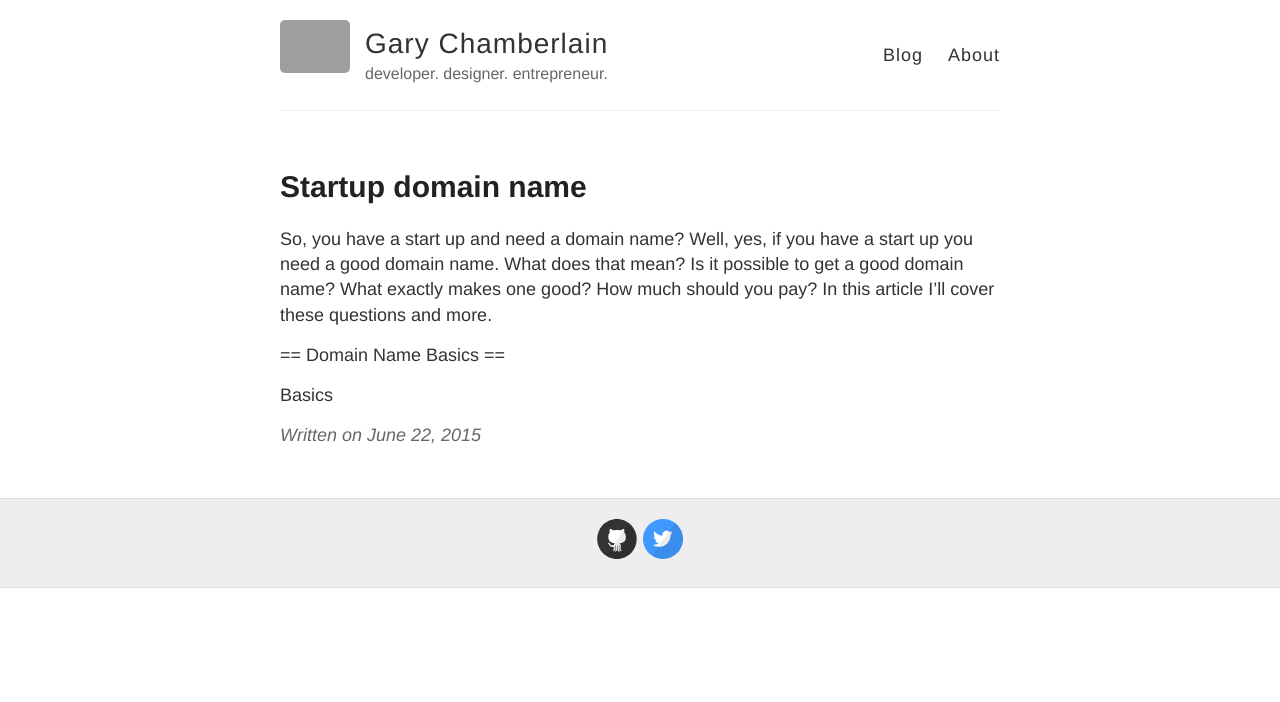
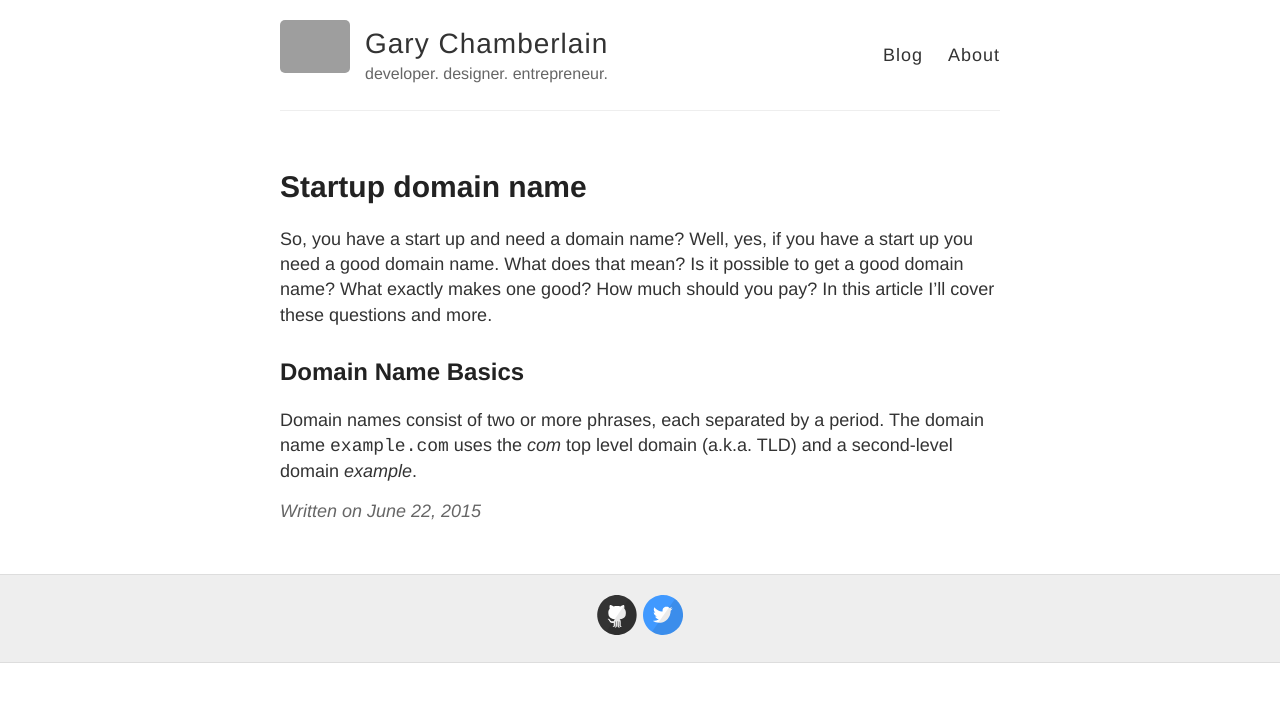
Before and after one commit to GaryChamberlain/garychamberlain.github.io, a Jekyll site: the page built from _posts/2015-6-22-Hello-World.md, in a window 1280 px wide. Shown: the top 702 px of the page. Built offline with Jekyll 4.4.1, drawn with Linux system fonts in a browser that asks for light colours; Markdown is read by kramdown in place of the engine named in the settings; grey boxes are pictures that could not be loaded.

Commit message:
Updated 2015-6-22-Hello-World.md

```diff
--- a/_posts/2015-6-22-Hello-World.md
+++ b/_posts/2015-6-22-Hello-World.md
@@ -1,10 +1,12 @@
 ---
 layout: post
 title: Startup domain name
+published: true
 ---
+
 
 So, you have a start up and need a domain name?  Well, yes, if you have a start up you need a good domain name.  What does that mean?  Is it possible to get a good domain name?  What exactly makes one good?  How much should you pay?  In this article I'll cover these questions and more.
 
-== Domain Name Basics ==
+## Domain Name Basics
 
-Basics
+Domain names consist of two or more phrases, each separated by a period. The domain name `example.com` uses the _com_ top level domain (a.k.a. TLD) and a second-level domain _example_.
```
